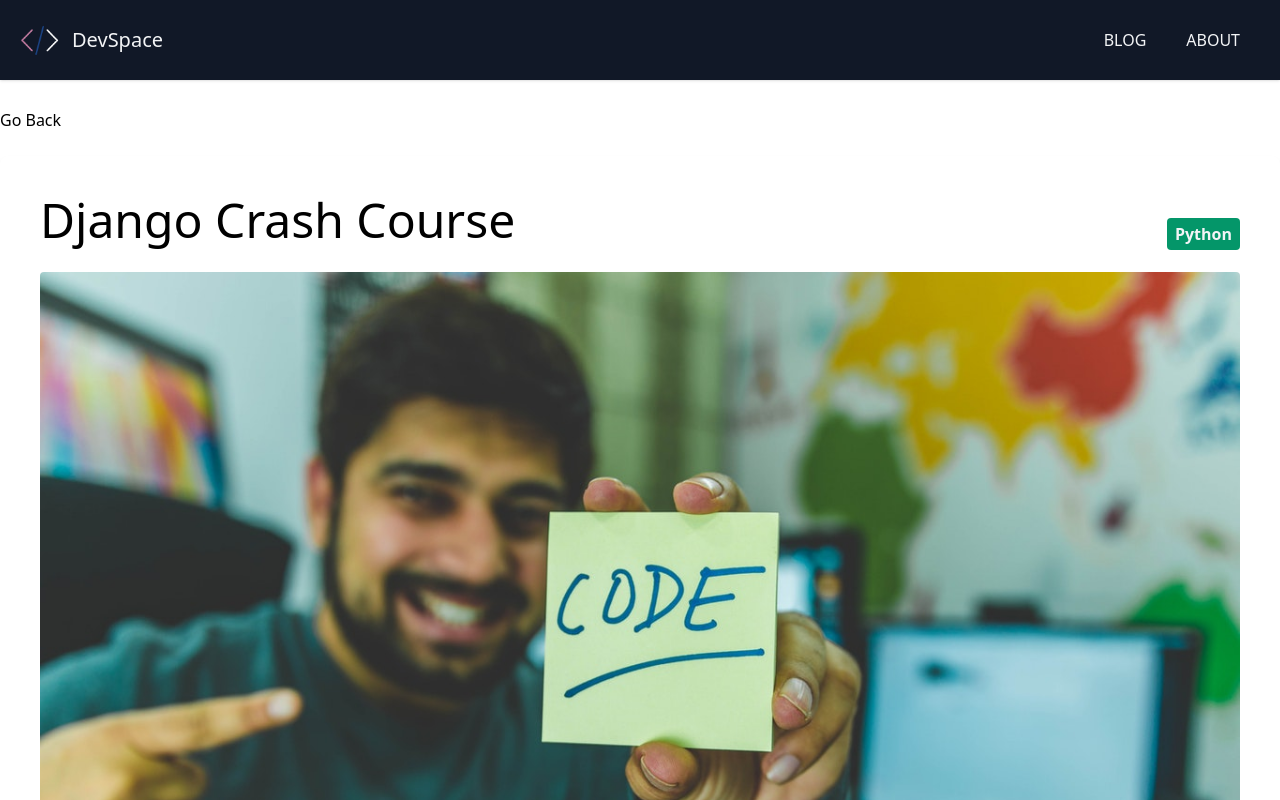
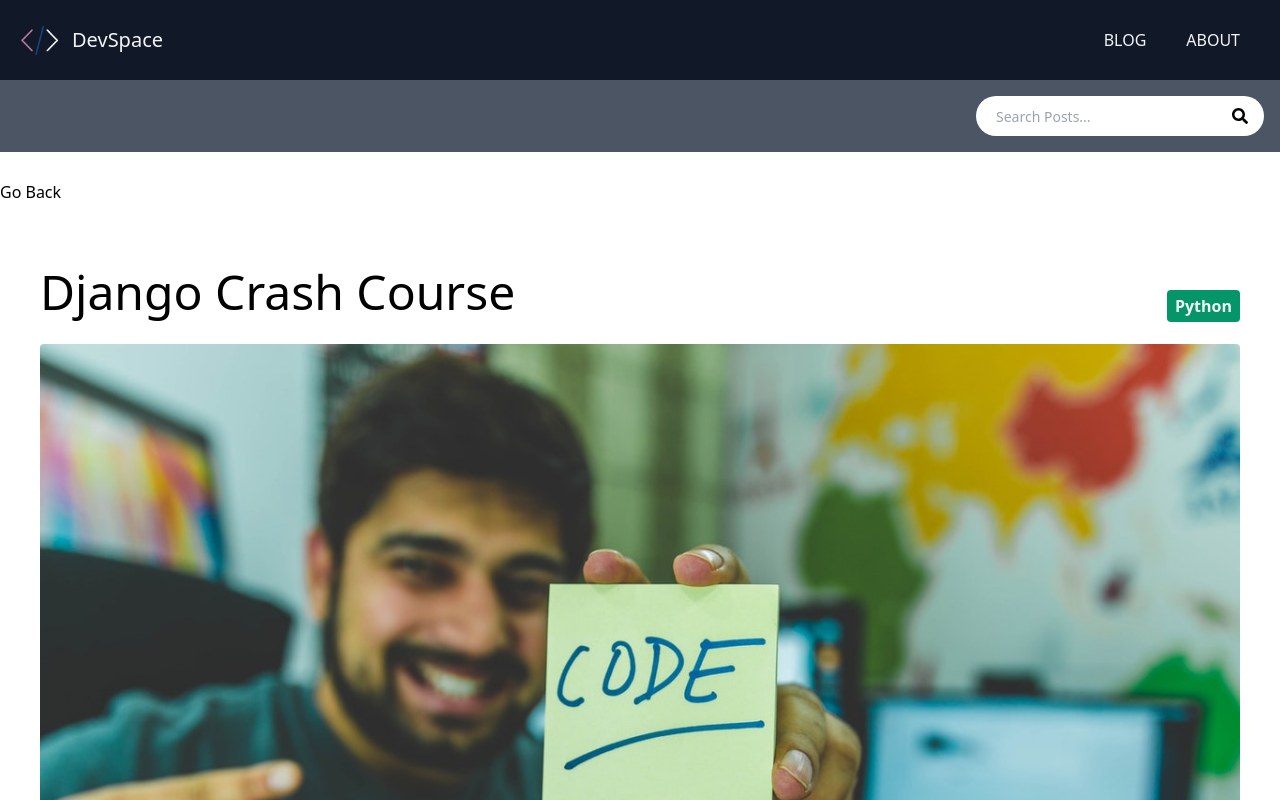
Before and after one commit to nkemjikaobi/devspace-blog, a Next.js app: page /blog/django-crash-course in a window 1280 px wide. Shown: the top 800 px of the page. Built offline with nearby package versions, Linux system fonts and the light colour scheme.

Commit message:
Search results components  and search component

```diff
--- a/components/Layout.js
+++ b/components/Layout.js
@@ -1,6 +1,6 @@
 import Head from 'next/head';
 import Header from './Header';
-// import Search from './Search';
+import Search from './Search';
 
 export default function Layout({ title, keywords, description, children }) {
 	return (
@@ -13,7 +13,7 @@
 			</Head>
 
 			<Header />
-			{/* <Search /> */}
+			<Search />
 			<main className='container mx-auto my-7'>{children}</main>
 		</div>
 	);
--- a/components/Post.js
+++ b/components/Post.js
@@ -4,9 +4,10 @@
 import Image from 'next/image';
 import CategoryLabel from 'components/CategoryLabel';
 
-const Post = ({ post }) => {
+const Post = ({ post, compact }) => {
 	return (
 		<div className='w-full px-10 py-6 bg-white rounded-lg shadow-md mt-6'>
+			{!compact && (
 				<Image
 					src={post.frontmatter.cover_image}
 					alt=''
@@ -14,6 +15,8 @@
 					width={600}
 					className='mb-4 rounded'
 				/>
+			)}
+
 			<div className='flex justify-between items-center'>
 				<span className='font-light text-gray-600'>
 					{post.frontmatter.date}
@@ -28,19 +31,23 @@
 				</Link>
 				<p className='mt-2 text-gray-600'>{post.frontmatter.excerpt}</p>
 			</div>
+			{!compact && (
 				<div className='flex justify-between items-center mt-6'>
 					<Link href={`/blog/${post.slug}`}>
 						<a className=' text-gray-900 hover:text-blue-600'>Read More</a>
 					</Link>
-			</div>
 					<div className='flex-items-center'>
 						<img
 							src={post.frontmatter.author_image}
 							alt=''
 							className='mx-4 w-10 h-10 object-cover rounded-full hidden sm:block'
 						/>
-				<h3 className='text-gray-700 font-bold'>{post.frontmatter.author}</h3>
+						<h3 className='text-gray-700 font-bold'>
+							{post.frontmatter.author}
+						</h3>
 					</div>
+				</div>
+			)}
 		</div>
 	);
 };
--- /dev/null
+++ b/components/Search.js
@@ -0,0 +1,46 @@
+import { useState, useEffect } from 'react';
+import { FaSearch } from 'react-icons/fa';
+import SearchResults from './SearchResults';
+
+export default function Search() {
+	const [searchTerm, setSearchTerm] = useState('');
+	const [searchResults, setSearchResults] = useState([]);
+
+	useEffect(() => {
+		const getResults = async () => {
+			if (searchTerm === '') {
+				setSearchResults([]);
+			} else {
+				const res = await fetch(`/api/search?q=${searchTerm}`);
+				const { results } = await res.json();
+				setSearchResults(results);
+			}
+		};
+
+		getResults();
+	}, [searchTerm]);
+
+	return (
+		<div className='relative bg-gray-600 p-4'>
+			<div className='container mx-auto flex items-center justify-center md:justify-end'>
+				<div className='relative text-gray-600 w-72'>
+					<form>
+						<input
+							type='search'
+							name='search'
+							id='search'
+							className='bg-white h-10 px-5 pr-10 rounded-full text-sm focus:outline-none w-72'
+							value={searchTerm}
+							onChange={e => setSearchTerm(e.target.value)}
+							placeholder='Search Posts...'
+						/>
+
+						<FaSearch className='absolute top-0 right-0 text-black mt-3 mr-4' />
+					</form>
+				</div>
+			</div>
+
+			<SearchResults results={searchResults} />
+		</div>
+	);
+}
--- /dev/null
+++ b/components/SearchResults.js
@@ -0,0 +1,16 @@
+import Post from './Post';
+
+export default function SearchResults({ results }) {
+	if (results.length === 0) return <></>;
+
+	return (
+		<div className='absolute top-20 right-0 md:right-10 z-10 border-4 border-gray-500 bg-white text-black w-full md:w-6/12 rounded-2xl'>
+			<div className='p-10'>
+				<h2 className='text-3xl mb-3'>{results.length} Results</h2>
+				{results.map((result, index) => (
+					<Post key={index} post={result} compact={true} />
+				))}
+			</div>
+		</div>
+	);
+}
--- a/package.json
+++ b/package.json
@@ -12,7 +12,8 @@
     "marked": "^4.0.14",
     "next": "12.0.7",
     "react": "17.0.2",
-    "react-dom": "17.0.2"
+    "react-dom": "17.0.2",
+    "react-icons": "^4.3.1"
   },
   "devDependencies": {
     "autoprefixer": "^10.4.0",
--- a/pages/api/hello.js
+++ /dev/null
@@ -1,5 +0,0 @@
-// Next.js API route support: https://nextjs.org/docs/api-routes/introduction
-
-export default function handler(req, res) {
-  res.status(200).json({ name: 'John Doe' })
-}
--- /dev/null
+++ b/pages/api/search.js
@@ -0,0 +1,40 @@
+/* eslint-disable import/no-anonymous-default-export */
+import fs from 'fs';
+import path from 'path';
+import matter from 'gray-matter';
+
+export default (req, res) => {
+	let posts;
+
+	if (process.env.NODE_ENV === 'production') {
+		// Fetch from cache
+		//posts = require('../../cache/data').posts;
+	} else {
+		const files = fs.readdirSync(path.join('posts'));
+
+		posts = files.map(filename => {
+			const slug = filename.replace('.md', '');
+
+			const markdownWithMeta = fs.readFileSync(
+				path.join('posts', filename),
+				'utf-8'
+			);
+
+			const { data: frontmatter } = matter(markdownWithMeta);
+
+			return {
+				slug,
+				frontmatter,
+			};
+		});
+	}
+
+	const results = posts.filter(
+		({ frontmatter: { title, excerpt, category } }) =>
+			title.toLowerCase().indexOf(req.query.q) != -1 ||
+			excerpt.toLowerCase().indexOf(req.query.q) != -1 ||
+			category.toLowerCase().indexOf(req.query.q) != -1
+	);
+
+	res.status(200).json(JSON.stringify({ results }));
+};
```
Also changed, not shown: 1 other file (tests, documents, lock files or other folders). Lines whose indentation alone changed are shown as unchanged.
